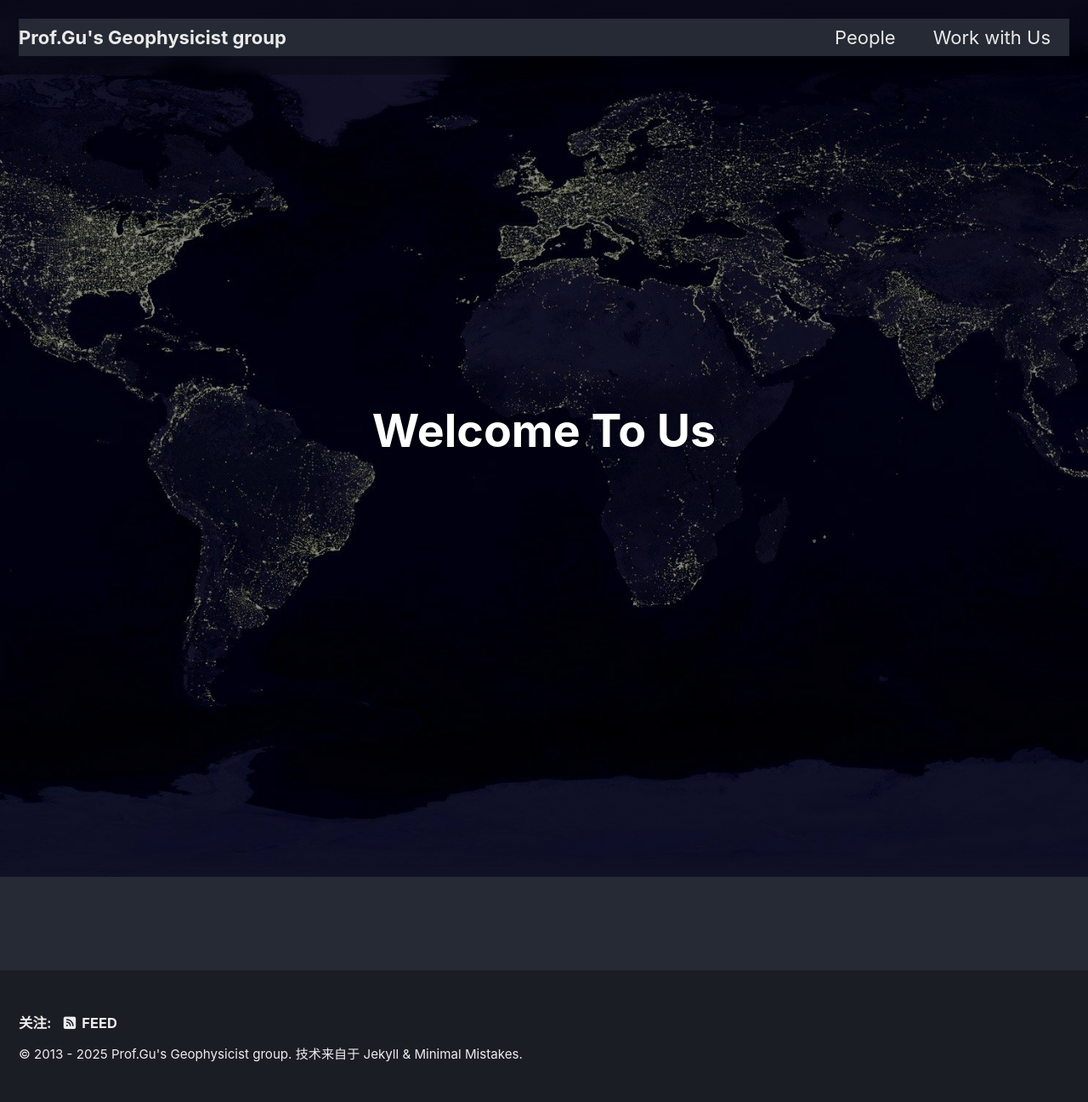
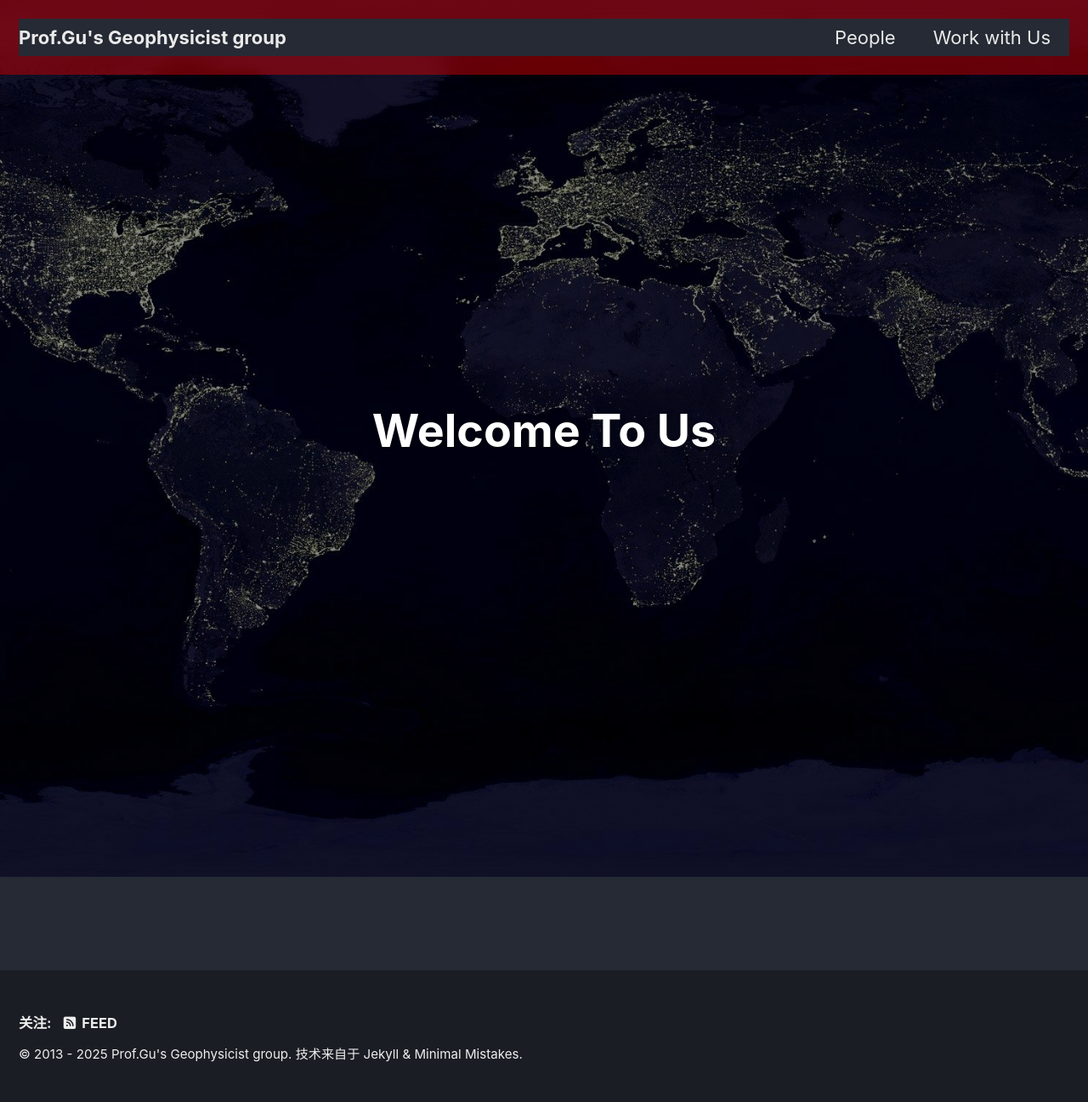
Before and after one commit to gubingluo/gubingluo.github.io, a Jekyll site: the page built from index.md, in a window 1280 px wide. Shown: the whole page at 85% size. Built offline with Jekyll 4.4.1, drawn with Linux system fonts in a browser that asks for light colours; cached includes are drawn as plain includes.

Commit message:
Update _custom.scss

```diff
--- a/_sass/minimal-mistakes/_custom.scss
+++ b/_sass/minimal-mistakes/_custom.scss
@@ -66,3 +66,5 @@
 body {
   padding-top: 0 !important; /* 防止 masthead 占位挤出一条“暗带” */
 }
+
+.masthead { background: rgba(255,0,0,0.4) !important; }
```
